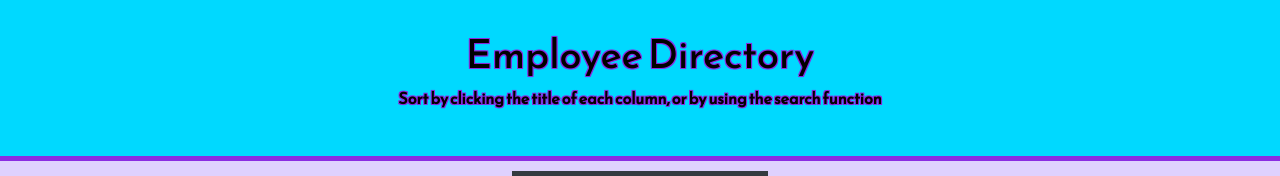
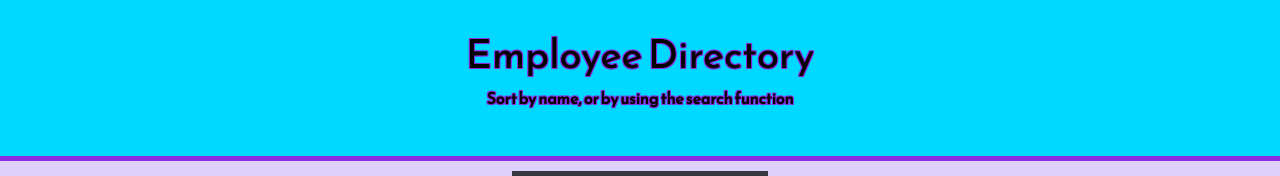
Before and after one commit to bcermak/ReactEmployeeDirectory, a React (Create React App) app: page / in a window 1280 px wide. Shown: the top 176 px of the page. Built offline with nearby package versions, Linux system fonts and the light colour scheme; no server answers.

Commit message:
changing header

```diff
--- a/src/components/Header.js
+++ b/src/components/Header.js
@@ -6,7 +6,7 @@ export default class Header extends Component {
     return (
       <div className="header">
         <h1>Employee Directory</h1>
-        <p>Sort by clicking the title of each column, or by using the search function</p>
+        <p>Sort by name, or by using the search function</p>
       </div>
     )
   }
```
